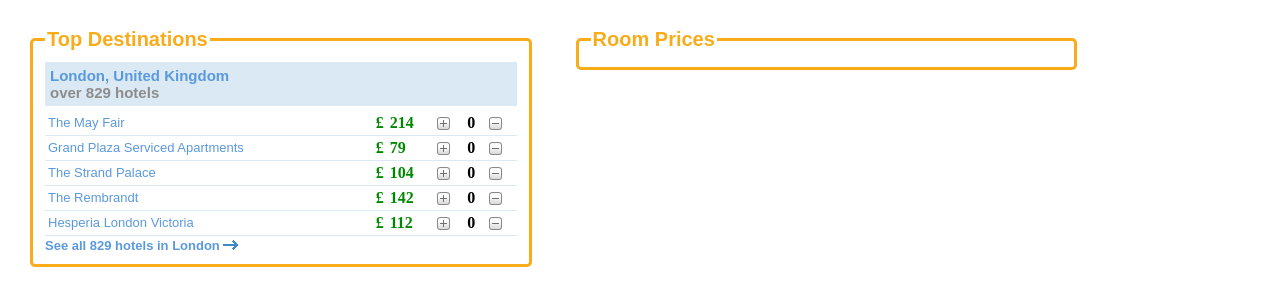
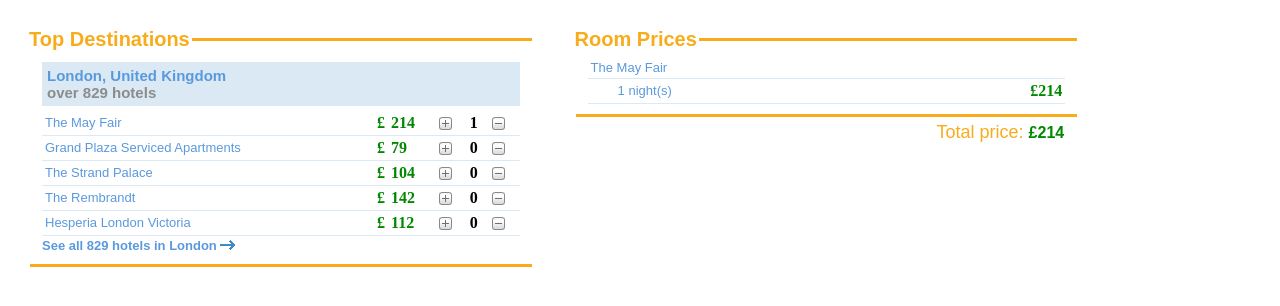
Before and after one commit to zoli0317/UI_Homework, a plain HTML site: page Index.html in a window 1280 px wide. Both pictures are taken after a click on the button 443 px from the left and 123 px from the top of the page. Drawn offline with nearby package versions, Linux system fonts and the light colour scheme.

Commit message:
Add style to the Room Prices module and i can reserved a hotel with the first hotel
Add style to the Room Prices module and i can reserved a hotel with the
first hotel

```diff
--- a/Index.html
+++ b/Index.html
@@ -4,6 +4,8 @@
 <title>Hcom UI test</title>
 <meta charset="utf-8">
 <script src="http://html5shiv.googlecode.com/svn/trunk/html5.js"></script>
+<script src="https://ajax.googleapis.com/ajax/libs/jquery/1.12.0/jquery.min.js"></script>
+<script type="text/javascript" src="js/myscript.js"></script>
 <link rel="stylesheet" type="text/css" href="css/style.css">
 </head>
 
@@ -20,12 +22,12 @@
 			<div>
 				<table>
 				  <tr>
-					<td class="hotelName">The May Fair</td>
+					<td id="hotelName" class="hotelName">The May Fair</td>
 					<td class="currency">&pound;</td>
-					<td class="hotelPrice">214</td>
-					<td><button class="increaseRoomNumber"></button></td>
-					<td><b>0</b></td>
-					<td><button class="decreaseRoomNumber"></button></td>
+					<td id="hotelPrice" class="hotelPrice">214</td>
+					<td><button id="increaseRoomNumber" class="increaseRoomNumber"></button></td>
+					<td id="pieceOfNights"><b>0</b></td>
+					<td><button id="decreaseRoomNumber" class="decreaseRoomNumber"></button></td>
 				  </tr>
 				  <tr>
 					<td class="hotelName">Grand Plaza Serviced Apartments</td>
@@ -68,7 +70,21 @@
 <section>
 	<fieldset>
 		<legend>Room Prices</legend>
+		<table>
+			  <tr class="resultRow">
+				<td id="reservedHotelName" class="reservedHotelName"></td>
+				<td>&#32;</td>
+			  </tr>
+			  <tr class="resultRow">
+				<td id="reservedHotelNights" class="reservedHotelNights"></td>
+				<td id="reservedHotelPrice" class="reservedHotelPrice"></td>
+			  </tr>
+		</table>
 	</fieldset>
+	<div id="totalPriceModule">
+		<span id="totalPriceText">Total price: </span>
+		<span id="totalPrice">&pound;0</span>
+	</div>
 </section>
 
 </body>
--- a/css/style.css
+++ b/css/style.css
@@ -9,13 +9,15 @@ section {
 }
 
 fieldset {
-    border: 3px solid #f8ac19;
-	border-radius: 5px;
+	border: 0;
+    border-top: solid #f8ac19;
+    border-bottom: solid #f8ac19;
 }
 
 legend{
 	font-size: 20px;
 	color: #f8ac19;
+	margin: 0px 0px 0px -15px;
 }
 
 table {
@@ -29,15 +31,13 @@ td {
 	padding: 3px ;
 }
 
-legend, .destinationName, .moreHotels{
+legend, a, .destinationName, .moreHotels{
     font-weight: bold;
 	font-family: Arial;
 }
 
 a{
-	font-family: Arial;
 	font-size: 13px;
-	font-weight: bold;
 	text-decoration: none;
 }
 
@@ -68,24 +68,39 @@ button {
 	padding: 5px ;
 }
 
-a, .destinationName, .hotelName{
+a, #reservedHotelNights, #reservedHotelName, .destinationName, .hotelName{
 	color: #5b99dd;
+}
+
+.reservedHotelNights{
+	padding-left: 30px;
 }
 
 .moreHotels{
 	color: #8c8c8c;
 }
 
-.hotelName{
+#reservedHotelName, .reservedHotelNights, .hotelName{
 	font-family: Arial;
 	font-size: 13px;
 }
 
-.hotelPrice, .currency{
+#totalPrice, #reservedHotelPrice, .hotelPrice, .currency{
 	color: #008800;
     font-weight: bold;
 }
 
-.currency{
+#reservedHotelPrice, .currency{
 	text-align: right;
 }
+
+#totalPriceModule {
+    font-family: Arial;
+	padding: 5px 15px 0px 0px;
+	float: right;
+}
+
+#totalPriceText{
+	font-size: 18px;
+	color: #f8ac19;
+}
--- /dev/null
+++ b/js/myscript.js
@@ -0,0 +1,42 @@
+$(document).ready(function(){
+	var nightCounter = 0;
+	var hotelPrice = 0;
+	var totalPrices = 0;
+
+	$(".resultRow").hide();
+
+    $("#increaseRoomNumber").click(function(){
+		nightCounter ++;
+		updateReservedHotelDetails();
+		countTotalPrice();
+    });
+
+	$("#decreaseRoomNumber").click(function(){
+		if (nightCounter > 0) {
+			nightCounter --;
+			updateReservedHotelDetails();
+			countTotalPrice();
+		}
+		if (nightCounter == 0) {
+			$("#reservedHotelName").hide();
+			$("#reservedHotelNights").hide();
+			$("#reservedHotelPrice").hide();
+			$(".resultRow").hide();
+		}
+    });
+
+	function updateReservedHotelDetails(){
+		$(".resultRow").show();
+	    $("#pieceOfNights").html($("<b></b>").text(nightCounter));
+		hotelPrice = nightCounter * $("#hotelPrice").text();
+		$("#reservedHotelName").show().text($("#hotelName").text());
+		$("#reservedHotelNights").show().text($("#pieceOfNights").text() + " night(s)");
+		$("#reservedHotelPrice").show().html("&pound;" + hotelPrice);
+	}
+
+	function countTotalPrice(){
+		totalPrices = hotelPrice;
+		$("#totalPrice").show().html("&pound;" + totalPrices);
+	}
+
+});
```
